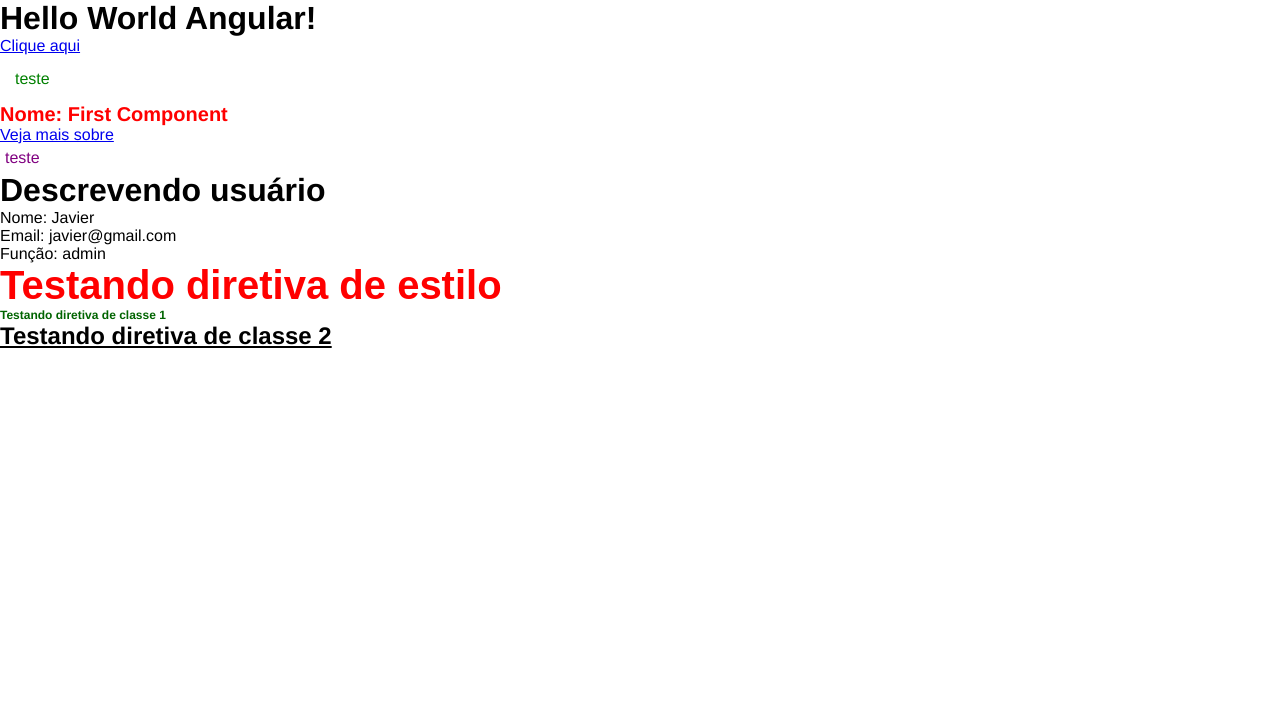
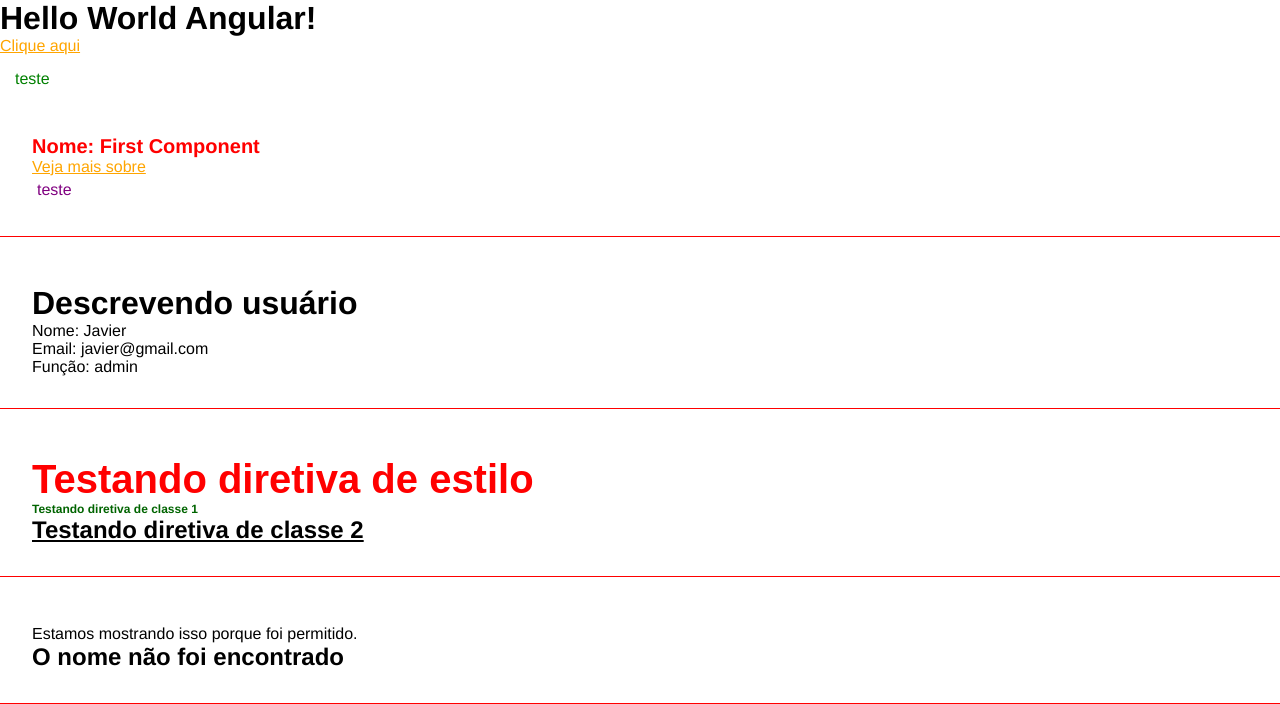
Before and after one commit to Jhonatha1/Curso-Angular, an Angular app: page / in a window 1280 px wide. Shown: the top 704 px of the page. Built offline with nearby package versions, Linux system fonts and the light colour scheme.

Commit message:
Renderização condicional

```diff
--- a/src/app/app.component.html
+++ b/src/app/app.component.html
@@ -6,3 +6,4 @@
 <app-first-component></app-first-component>
 <app-parent-data [name] ="userName" [userData] ="userData" ></app-parent-data>
 <app-directives> </app-directives>
+<app-if-render> </app-if-render>
--- a/src/app/app.component.ts
+++ b/src/app/app.component.ts
@@ -4,13 +4,13 @@
 import { FirstComponentComponent } from "./components/first-component/first-component.component";
 import { ParentDataComponent } from "./components/parent-data/parent-data.component";
 import { DirectivesComponent } from "./components/directives/directives.component";
-
+import { IfRenderComponent} from "./components/if-render/if-render.component";
 @Component({
     selector: 'app-root',
     standalone: true,
     templateUrl: './app.component.html',
     styleUrl: './app.component.css',
-    imports: [CommonModule, RouterOutlet, FirstComponentComponent, ParentDataComponent, DirectivesComponent]
+    imports: [CommonModule, RouterOutlet, FirstComponentComponent, ParentDataComponent, DirectivesComponent, IfRenderComponent]
 })
 export class AppComponent {
   title = 'curso-angular';
--- a/src/app/components/directives/directives.component.html
+++ b/src/app/components/directives/directives.component.html
@@ -1,4 +1,4 @@
-<h2 [style]= "{ 'font-size': size + 'px', 'font-family': font, color: color}">
+<div class="class"><h2 [style]= "{ 'font-size': size + 'px', 'font-family': font, color: color}">
     Testando diretiva de estilo
 </h2>
 
@@ -9,3 +9,4 @@
 <h2 [class]="underline">
     Testando diretiva de classe 2
 </h2>
+</div>
--- a/src/app/components/first-component/first-component.component.html
+++ b/src/app/components/first-component/first-component.component.html
@@ -1,7 +1,9 @@
-<h2 class="title">Nome: {{name}}</h2>
+<div class="class"><h2 class="title">Nome: {{name}}</h2>
 
 <div>
     <a href="#">Veja mais sobre</a>
 </div>
 
 <p> teste </p>
+
+</div>
--- /dev/null
+++ b/src/app/components/if-render/if-render.component.html
@@ -0,0 +1,10 @@
+<div class="class">
+    <div *ngIf="canShow">Estamos mostrando isso porque foi permitido.</div>
+    <h2 *ngIf="name === 'Yanky'; else nameNotFound "> O nome é Yanky</h2>
+    <ng-template #nameNotFound>
+        <div>
+            <h2> O nome não foi encontrado</h2>
+        </div>
+    </ng-template>
+
+</div>
--- /dev/null
+++ b/src/app/components/if-render/if-render.component.ts
@@ -0,0 +1,14 @@
+import { Component } from '@angular/core';
+import { CommonModule } from '@angular/common';
+
+@Component({
+  selector: 'app-if-render',
+  standalone: true,
+  imports: [CommonModule],
+  templateUrl: './if-render.component.html',
+  styleUrl: './if-render.component.css'
+})
+export class IfRenderComponent {
+  canShow: boolean = true;
+  name = 'x';
+}
--- a/src/app/components/parent-data/parent-data.component.html
+++ b/src/app/components/parent-data/parent-data.component.html
@@ -1,4 +1,5 @@
-<h1> Descrevendo usuário </h1>
+<div class="class"><h1> Descrevendo usuário </h1>
 <p> Nome: {{name}}</p>
 <p> Email: {{userData.email}}</p>
 <p> Função: {{userData.role}}</p>
+</div>
--- a/src/styles.css
+++ b/src/styles.css
@@ -3,3 +3,17 @@
     padding : 0;
     font-family: Helvetica;
 }
+
+a {
+    color: orange;
+}
+
+body{
+    padding-bottom: 500px;
+}
+
+.class{
+    border-bottom: 1px solid red;
+    padding: 2em;
+    margin-bottom: 1em;
+}
```
Also changed, not shown: src/app/components/if-render/if-render.component.css (added), 1 other file (tests, documents, lock files or other folders).
